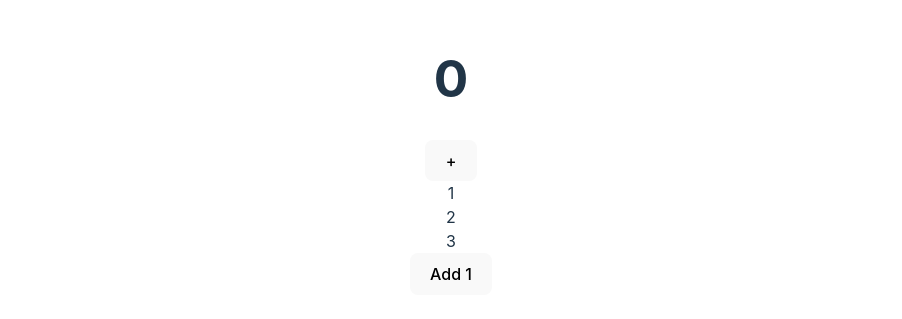
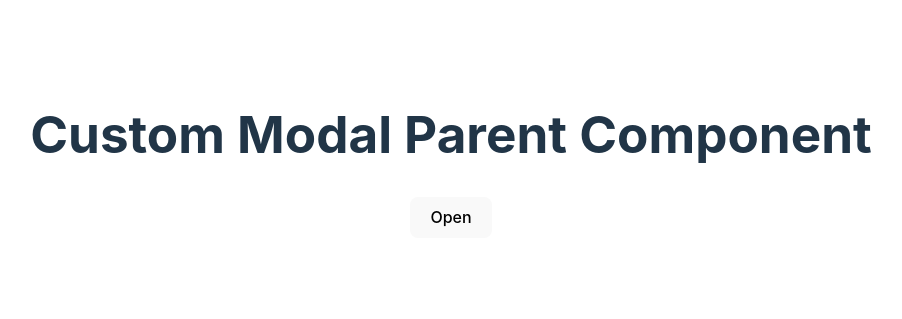
Before and after one commit to ktrip96/tsPlayground, a React (Vite) app: page / in a window 1280 px wide. Shown: the part 245-564 px from the top of the page, without its empty margins (189-1091 px from the left). Built offline with nearby package versions, Linux system fonts and the light colour scheme.

Commit message:
custom Modal hook

```diff
--- a/src/App.tsx
+++ b/src/App.tsx
@@ -1,5 +1,5 @@
 import './App.css'
-import Parent from './features/memoizeList/Parent'
+import Parent from './features/modalCustomHook/Parent'
 // In order to test new components change the folder from which you are importing.
 // e.g. Testing useReducer ==> ./features/useReducer/Parent
 // Testing useCallBack ==> ./features/useCallBack/Parent
--- /dev/null
+++ b/src/features/modalCustomHook/Parent.tsx
@@ -0,0 +1,18 @@
+import React from 'react'
+import { useModal } from './useModal'
+
+type Props = {}
+
+const Parent = (props: Props) => {
+	const { handleModal, Modal } = useModal()
+
+	return (
+		<div>
+			<h1>Custom Modal Parent Component</h1>
+			<button onClick={handleModal}>Open</button>
+			<Modal />
+		</div>
+	)
+}
+
+export default Parent
--- /dev/null
+++ b/src/features/modalCustomHook/useModal.tsx
@@ -0,0 +1,10 @@
+import { useState } from 'react'
+
+export function useModal() {
+	const [isOpen, setIsOpen] = useState(false)
+
+	const handleModal = () => setIsOpen((prev) => !prev)
+	const Modal = () => (isOpen ? <h1>Modal is Open</h1> : null)
+
+	return { handleModal, Modal }
+}
```
Also changed, not shown: src/features/modalCustomHook/Modal.tsx (added, +11 -0 lines).
